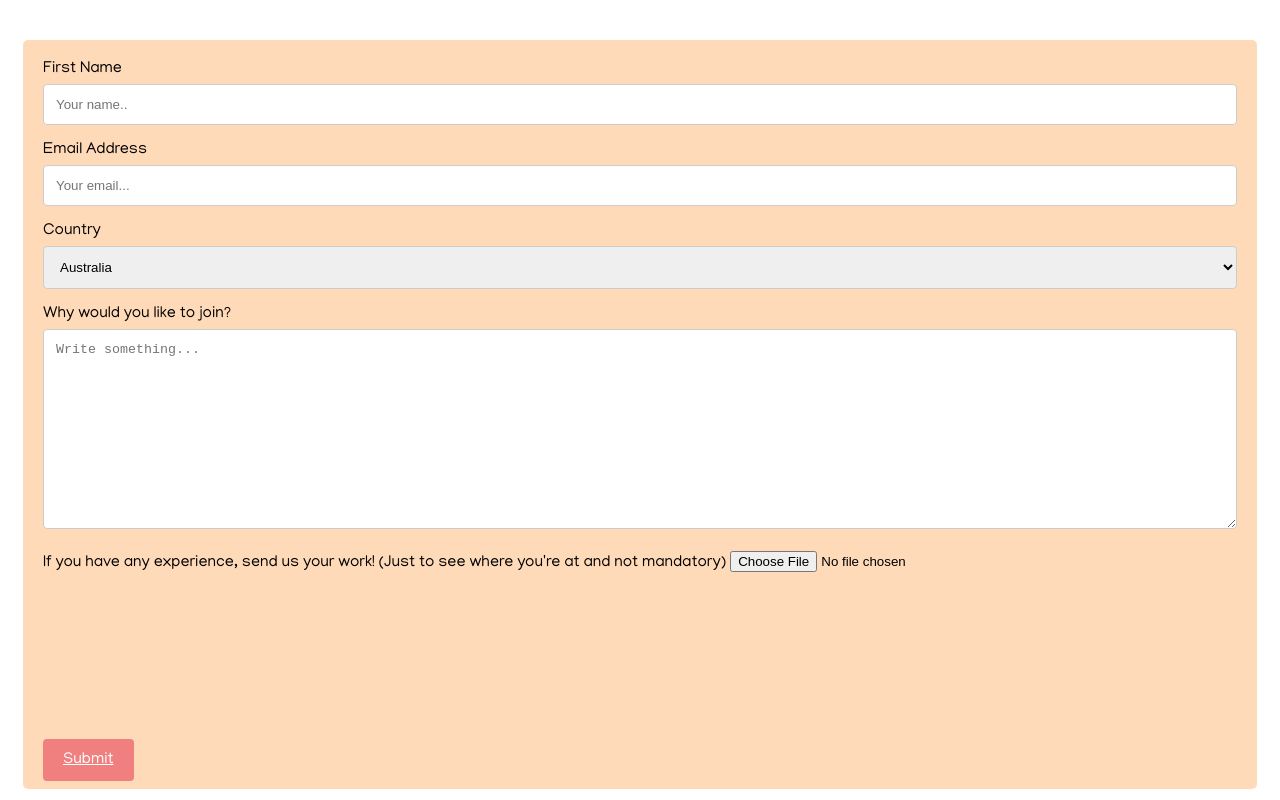
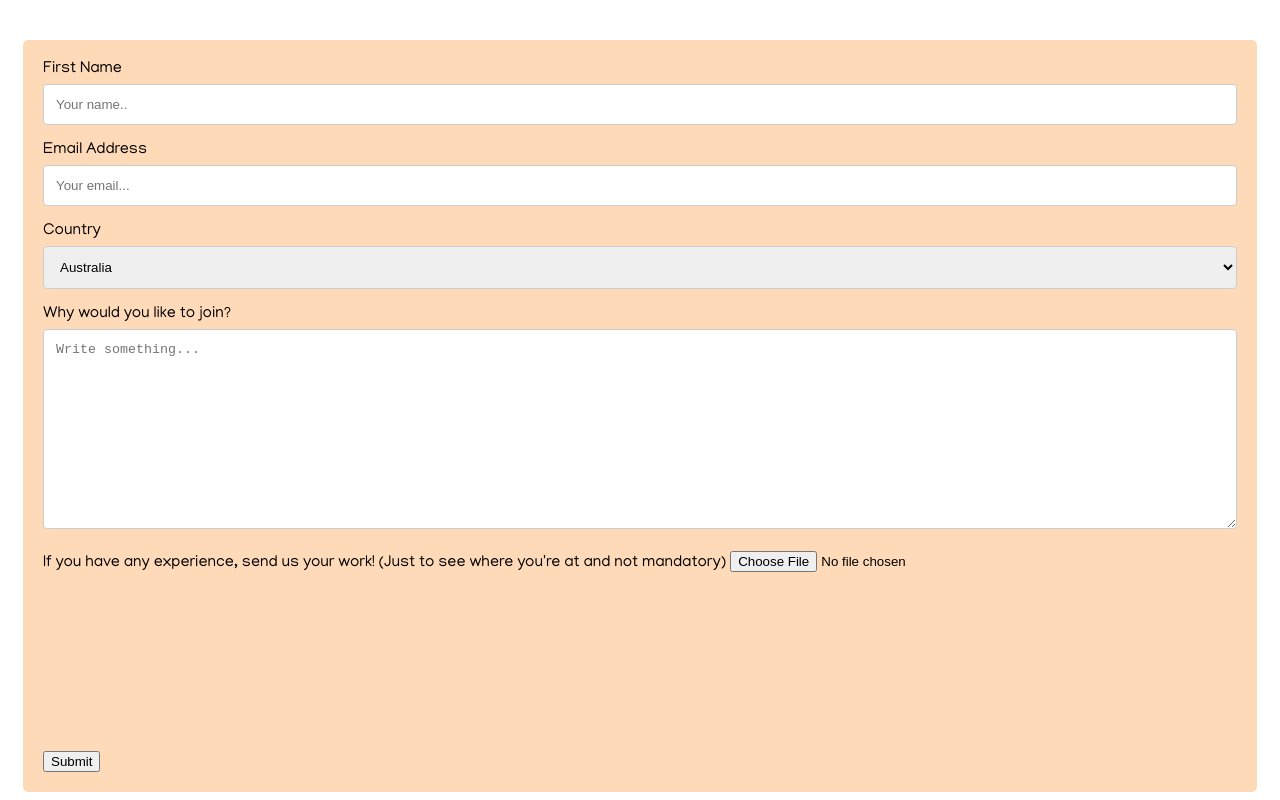
Before and after one commit to codekittie/csschick, a plain HTML site: page contact.html in a window 1280 px wide. Shown: the part 385-1185 px from the top of the page. Drawn offline with Linux system fonts and the light colour scheme; a script that the page names is missing; a web font is replaced by a local one.

Commit message:
Added button

```diff
--- a/contact.html
+++ b/contact.html
@@ -58,7 +58,7 @@
             <div data-netlify-recaptcha="true"></div>
           </div>
 
-          <a type="submit" value="Submit" href="thankyou.html">Submit</a>
+          <button type="submit" value="Submit" href="thankyou.html">Submit</button>
 
         </form>
       </div>
```
